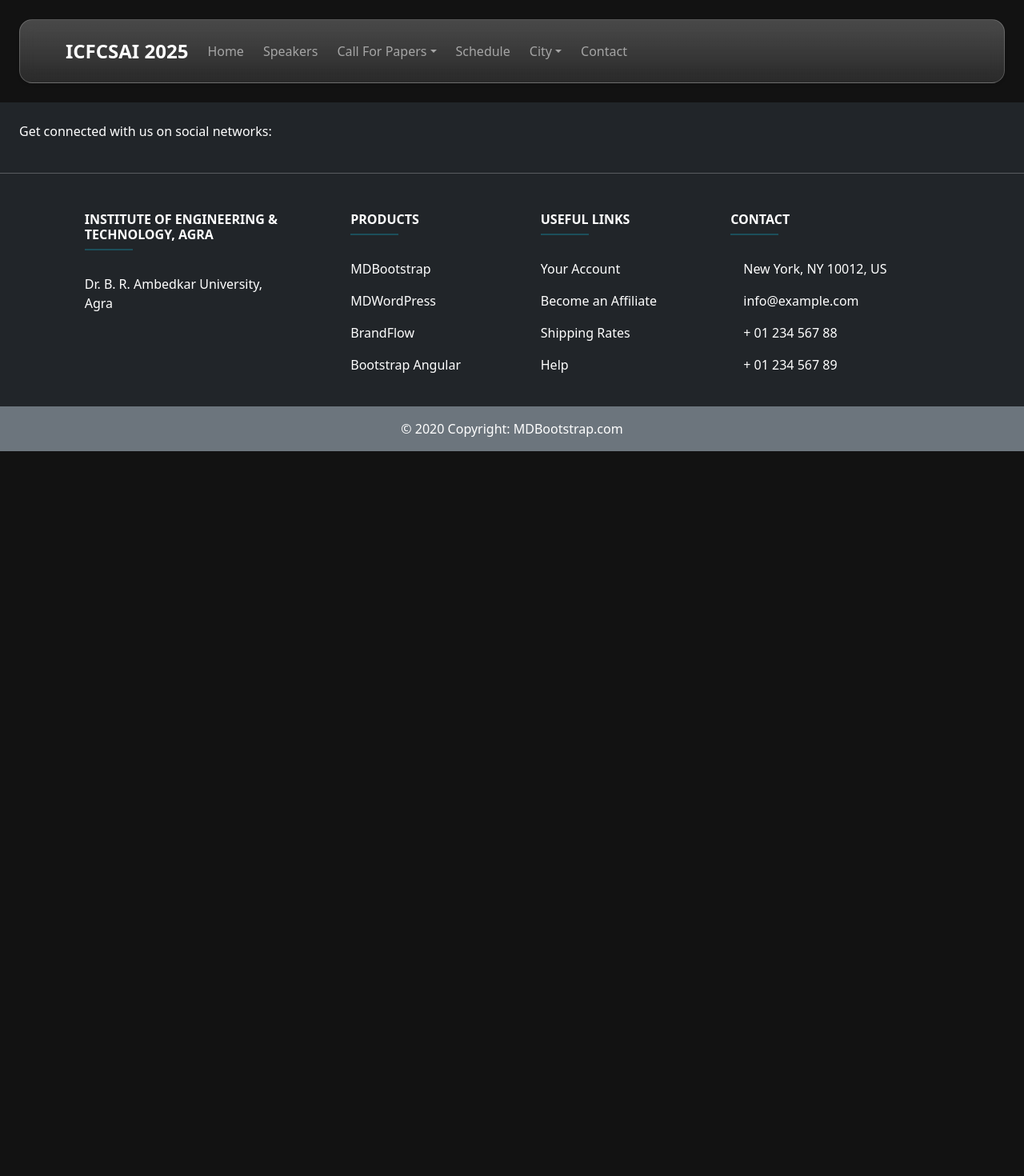
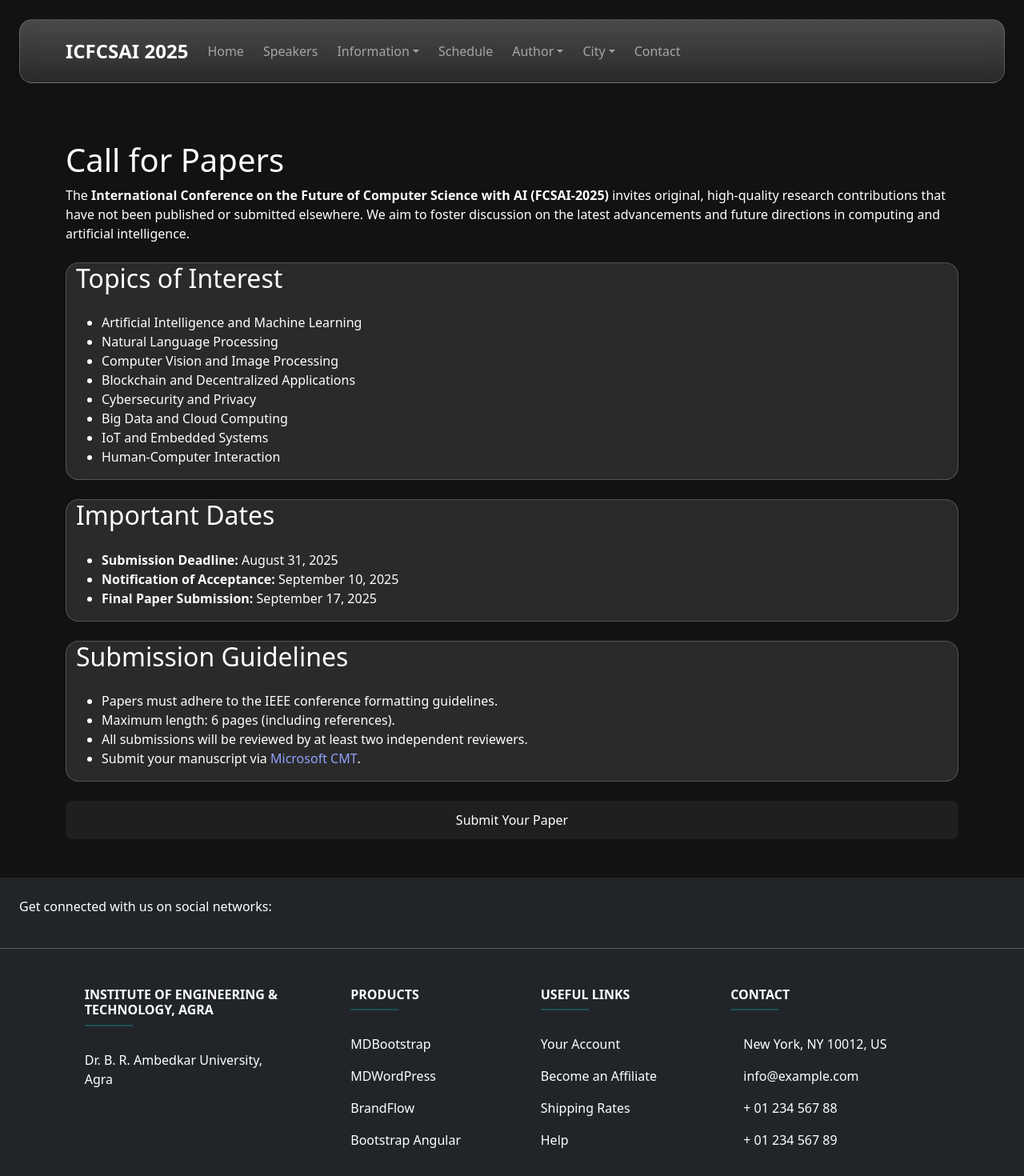
Before and after one commit to kamalexe/iet-confrence, a React (Vite) app: page /call-for-papers in a window 1280 px wide. Shown: the top 1470 px of the page at 80% size. Before the commit the page ends 800 px from the top, so only its background shows below. Built offline with nearby package versions, Linux system fonts and the light colour scheme.

Commit message:
CallForPapersScreen

```diff
--- a/src/App.jsx
+++ b/src/App.jsx
@@ -9,6 +9,7 @@ import VenueScreen from './screens/VenueScreen';
 import CommitteesScreen from './screens/CommitteesScreen';
 import ProgramScreen from './screens/ProgramScreen';
 import TravelScreen from './screens/TravelScreen';
+import CallForPapersScreen from './screens/CallForPapersScreen';
 
 
 
@@ -26,6 +27,7 @@ const App = () => {
         <Route path="/committees" element={<CommitteesScreen />} />
         <Route path="/program" element={<ProgramScreen />} />
         <Route path="/travel" element={<TravelScreen />} />
+        <Route path="/call-for-papers" element={<CallForPapersScreen />} />
 
       </Routes>
       <Footer />
--- a/src/components/Navbar.jsx
+++ b/src/components/Navbar.jsx
@@ -5,7 +5,7 @@ const Navbar = () => {
   const location = useLocation();
 
   const isCallForActive = ["/committees", "/program"].includes(location.pathname);
-  const isCityActive = ["/venue", "/program"].includes(location.pathname); // adjust if travel has a different path
+  const isCityActive = ["/venue", "/program"].includes(location.pathname);
 
   return (
     <nav className="m-4 navbar navbar-expand-lg navbar-dark bg-glass bg-gradient shadow-sm py-3 sticky-top" style={{ zIndex: 2000 }}>
@@ -40,7 +40,7 @@ const Navbar = () => {
               </NavLink>
             </li>
 
-            {/* Call For Papers Dropdown */}
+            {/* Information Dropdown */}
             <li className={`nav-item dropdown ${isCallForActive ? "active" : ""}`}>
               <a
                 className="nav-link dropdown-toggle fw-semibold"
@@ -50,7 +50,7 @@ const Navbar = () => {
                 data-bs-toggle="dropdown"
                 aria-expanded="false"
               >
-                Call For Papers
+                Information
               </a>
               <ul className="dropdown-menu" aria-labelledby="callForDropdown">
                 <li>
@@ -66,13 +66,48 @@ const Navbar = () => {
               </ul>
             </li>
 
+
+
             <li className="nav-item">
               <NavLink className="nav-link fw-semibold" to="/schedule">
                 Schedule
               </NavLink>
             </li>
 
-
+  {/* Information Dropdown */}
+            <li className={`nav-item dropdown ${isCallForActive ? "active" : ""}`}>
+              <a
+                className="nav-link dropdown-toggle fw-semibold"
+                href="#"
+                id="authorDropdown"
+                role="button"
+                data-bs-toggle="dropdown"
+                aria-expanded="false"
+              >
+                Author
+              </a>
+              <ul className="dropdown-menu" aria-labelledby="authorDropdown">
+                <li>
+                  <NavLink className="dropdown-item" to="/call-for-papers">
+                    Call for papers
+                  </NavLink>
+                </li>
+                <li>
+                  <NavLink className="dropdown-item" to="/submission-instructions">
+                  Submission Instructions
+                  </NavLink>
+                </li><li>
+                  <NavLink className="dropdown-item" to="/publication-guidelines">
+                  Publication Guidelines
+                  </NavLink>
+                </li>
+                <li>
+                  <NavLink className="dropdown-item" to="/registration">
+                  Registration
+                  </NavLink>
+                </li>
+              </ul>
+            </li>
             {/* City Dropdown */}
             <li className={`nav-item dropdown ${isCityActive ? "active" : ""}`}>
               <a
--- a/src/index.css
+++ b/src/index.css
@@ -261,3 +261,35 @@ button:focus-visible {
     left: 0%;
   }
 }
+
+/* Button */
+
+.btn-gradient {
+  background-color: #1f1f1f;
+  color: #fff;
+  border: 1px solid transparent;
+  border-radius: 0.5rem;
+  font-weight: 500;
+  padding: 0 1.4em;
+  display: inline-flex;
+  align-items: center;
+  justify-content: center;
+  gap: 0.5rem;
+  height: 48px; /* Fixed height */
+  min-width: 200px;
+  transition: all 0.3s ease;
+}
+
+.btn-gradient:hover {
+  background: linear-gradient(to right, var(--primary-color-20), var(--primary-color-30));
+  border-color: #6673ff80;
+  color: #fff;
+}
+
+.btn-gradient svg {
+  transition: transform 0.3s ease;
+}
+
+.btn-gradient:hover svg {
+  transform: translateX(4px);
+}
--- /dev/null
+++ b/src/screens/CallForPapersScreen.jsx
@@ -0,0 +1,59 @@
+import React from 'react';
+
+const CallForPapersScreen = () => {
+    return (
+        <div className="container py-5">
+            <h1 >Call for Papers</h1>
+
+            <p className="text-lg mb-6 leading-relaxed">
+                The <strong>International Conference on the Future of Computer Science with AI (FCSAI-2025)</strong> invites original, high-quality research contributions that have not been published or submitted elsewhere. We aim to foster discussion on the latest advancements and future directions in computing and artificial intelligence.
+            </p>
+
+            <section className="container bg-glass my-4">
+                <h2 className="text-2xl font-semibold mb-4 text-indigo-300">Topics of Interest</h2>
+                <ul className="list-disc pl-6 space-y-2 text-gray-300">
+                    <li>Artificial Intelligence and Machine Learning</li>
+                    <li>Natural Language Processing</li>
+                    <li>Computer Vision and Image Processing</li>
+                    <li>Blockchain and Decentralized Applications</li>
+                    <li>Cybersecurity and Privacy</li>
+                    <li>Big Data and Cloud Computing</li>
+                    <li>IoT and Embedded Systems</li>
+                    <li>Human-Computer Interaction</li>
+                </ul>
+            </section>
+
+            <section className="container bg-glass my-4">
+                <h2 className="text-2xl font-semibold mb-4 text-indigo-300">Important Dates</h2>
+                <ul className="space-y-2 text-gray-300">
+                    <li><strong>Submission Deadline:</strong> August 31, 2025</li>
+                    <li><strong>Notification of Acceptance:</strong> September 10, 2025</li>
+                    <li><strong>Final Paper Submission:</strong> September 17, 2025</li>
+                </ul>
+            </section>
+
+            <section className="container bg-glass my-4">
+                <h2 className="text-2xl font-semibold mb-4 text-indigo-300">Submission Guidelines</h2>
+                <ul className="list-disc pl-6 space-y-2 text-gray-300">
+                    <li>Papers must adhere to the IEEE conference formatting guidelines.</li>
+                    <li>Maximum length: 6 pages (including references).</li>
+                    <li>All submissions will be reviewed by at least two independent reviewers.</li>
+                    <li>Submit your manuscript via <a href="https://cmt3.research.microsoft.com/" target="_blank" rel="noopener noreferrer" className="text-indigo-400 underline hover:text-indigo-300">Microsoft CMT</a>.</li>
+                </ul>
+            </section>
+
+            <button
+                href="https://example.com/submission-portal"
+                target="_blank"
+                rel="noopener noreferrer"
+                className="btn btn-gradient w-100">
+                Submit Your Paper
+            </button>
+
+
+
+        </div>
+    );
+};
+
+export default CallForPapersScreen;
--- a/src/screens/ContactScreen.jsx
+++ b/src/screens/ContactScreen.jsx
@@ -29,7 +29,8 @@ const ContactScreen = () => {
             placeholder="Your message..."
           ></textarea>
         </div>
-        <button type="submit" className="btn btn-primary">
+        <button type="submit" className="btn btn-gradient w-100">
+
           Send Message
         </button>
       </form>
```
